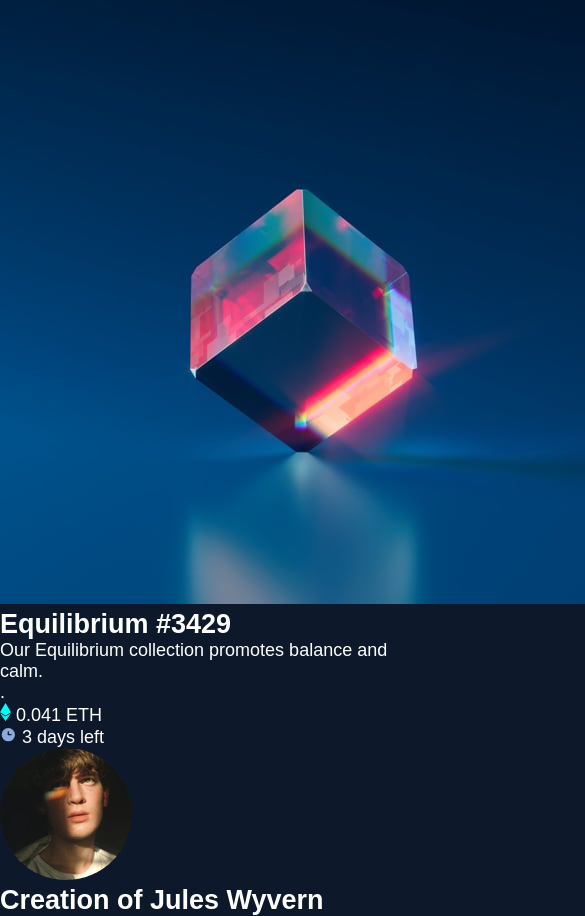
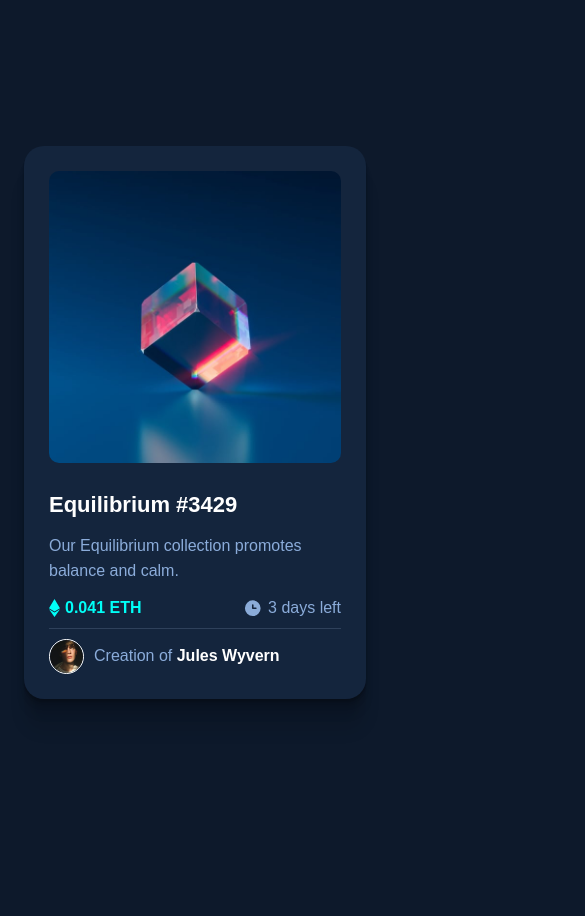
Before and after one commit to Alfredo20164920/nft-preview, a plain HTML site: page index.html in a window 390 px wide. Shown: the whole page, 585 px wide, since content can reach past the window. After the commit the page ends 844 px from the top, so only its background shows below. Drawn offline with Linux system fonts and the light colour scheme.

Commit message:
Card: styles on mobile done

```diff
--- a/index.html
+++ b/index.html
@@ -12,29 +12,27 @@
 	<link rel="stylesheet" href="./styles/css/main.css">
 </head>
 <body>
-	<main>
-		<figure>
+	<main class="card">
+		<figure class="card__img">
 			<img src="./assets/img/image-equilibrium.jpg" alt="Image NFT Equilibrium">
 		</figure>
 
-		<section>
+		<section class="card__info">
 			<h1>Equilibrium #3429</h1>
-			<p>
-				Our Equilibrium collection promotes balance and calm.
-			</p>
-			<div>.
-				<div>
+			<p>Our Equilibrium collection promotes balance and calm.</p>
+			<div class="data">
+				<div class="data__nft">
 					<img src="./assets/icons/icon-ethereum.svg" alt="Icon Ethereum">
 					<span>0.041 ETH</span>
 				</div>
-				<div>
+				<div class="data__time">
 					<img src="./assets/icons/icon-clock.svg" alt="Icon clock">
 					<span>3 days left</span>
 				</div>
 			</div>
 		</section>
 
-		<section>
+		<section class="card__author">
 			<img src="./assets/img/image-avatar.png" alt="Avatar Jules">
 			<h2>Creation of <strong>Jules Wyvern</strong></h2>
 		</section>
--- /dev/null
+++ b/styles/sass/components/_card.scss
@@ -0,0 +1,84 @@
+@use "./variables" as *;
+.card {
+    background-color: $neutral-dark-gray-card;
+    width: 100%;
+    padding: 25px;
+    border-radius: 20px;
+    box-shadow: rgba(0, 0, 0, 0.09) 0px 2px 1px, rgba(0, 0, 0, 0.09) 0px 4px 2px, rgba(0, 0, 0, 0.09) 0px 8px 4px, rgba(0, 0, 0, 0.09) 0px 16px 8px, rgba(0, 0, 0, 0.09) 0px 32px 16px;
+
+    &__img img {
+        width: 100%;
+        border-radius: 10px;
+    }
+
+    &__info {
+        padding-top: 25px;
+        padding-bottom: 10px;
+        h1 {
+            font-size: $font-size-title;
+            font-weight: $weight-semiBold;
+            margin-bottom: 15px;
+        }
+
+        p {
+            color: $primary-soft-blue;
+            font-weight: $weight-light;
+            margin-bottom: 15px;
+            line-height: 2.5rem;
+        }
+    }
+
+    &__author {
+        display: flex;
+        align-items: center;
+        border-top: 1px solid $neutral-dark-blue-line;
+        padding-top: 10px;
+        img {
+            width: 35px;
+            border-radius: 50px;
+            border: 1px solid $white;
+        }
+
+        h2 {
+            font-size: $font-size-base;
+            font-weight: $weight-regular;
+            margin-left: 10px;
+            color: $primary-soft-blue;
+
+            strong {
+                color: $white;
+            }
+        }
+    }
+}
+
+.data {
+    display: flex;
+    justify-content: space-between;
+    align-items: center;
+
+    &__nft {
+        display: flex;
+        align-items: center;
+
+        img {
+            margin-right: 5px;
+        }
+
+        span {
+            font-weight: $weight-semiBold;
+            color: $primary-cyan;
+        }
+    }
+
+    &__time {
+        @extend .data__nft;
+        img {
+            width: 20px;
+        }
+        span {
+            font-weight: $weight-light;
+            color: $primary-soft-blue;
+        }
+    }
+}
--- a/styles/sass/components/_global.scss
+++ b/styles/sass/components/_global.scss
@@ -16,4 +16,8 @@ body {
     font-weight: $weight-light;
     color: $white;
     background-color: $neutral-dark-blue-bg;
+    height: 100vh;
+    padding: 0 24px;
+    display: flex;
+    align-items: center;
 }
--- a/styles/sass/components/_variables.scss
+++ b/styles/sass/components/_variables.scss
@@ -6,8 +6,8 @@ $neutral-dark-gray-card: #14253d;
 $neutral-dark-blue-line: #2f415b;
 $white: #fff;
 
-$font-size-title: 2.5rem;
-$font-size-base: 1.8rem;
+$font-size-title: 2.2rem;
+$font-size-base: 1.6rem;
 
 $font-family: 'Outfit', sans-serif;;
 $weight-light: 300;
--- a/styles/sass/main.scss
+++ b/styles/sass/main.scss
@@ -1,2 +1,3 @@
 @use "./components/global";
 @use "./components/variables";
+@use "./components/card";
```
Also changed, not shown: styles/css/main.css, 1 other file.
